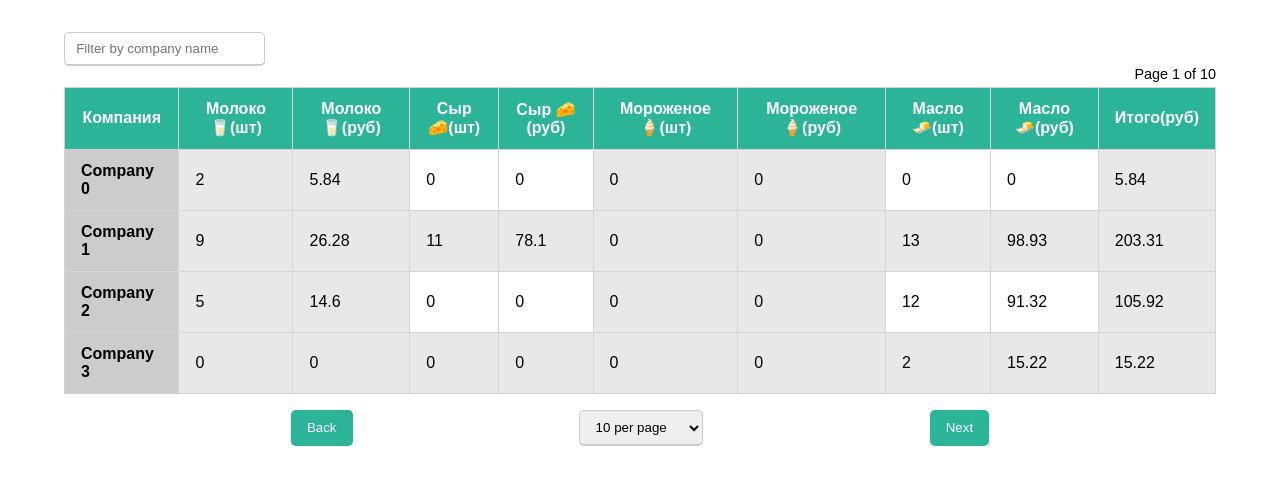
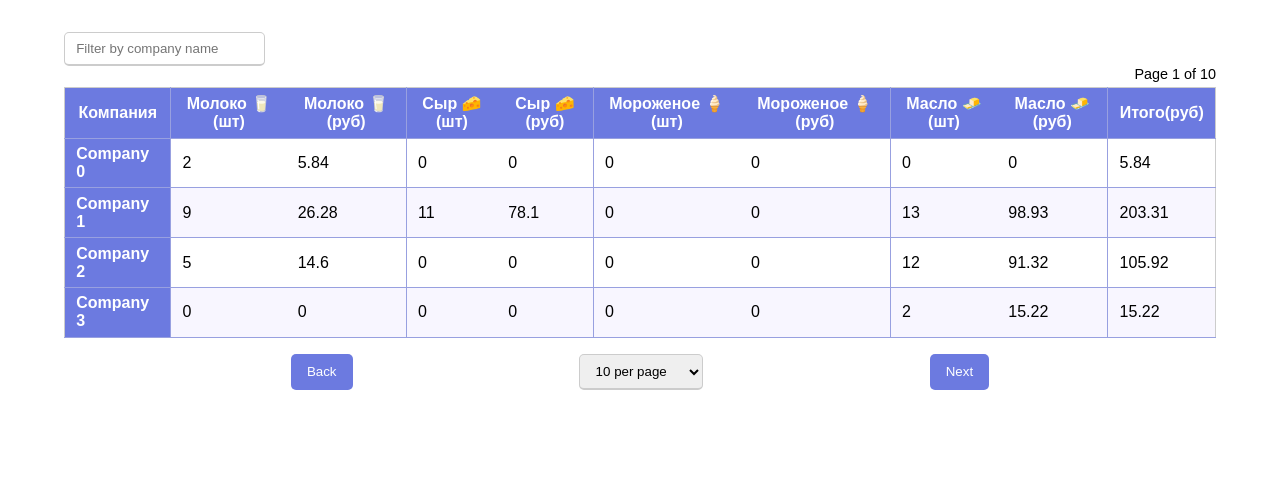
Before and after one commit to Aliph0th/data-analysis, a plain HTML site: page index.html in a window 1280 px wide. Drawn offline with Linux system fonts and the light colour scheme.

Commit message:
improved styles and rendering

```diff
--- a/src/components/table/Table.js
+++ b/src/components/table/Table.js
@@ -129,31 +129,29 @@ export class Table {
       }
 
       for (const record of this.records) {
-         const rowEl = this.#createElement({ type: 'tr' });
-         rowEl.appendChild(
+         const rowData = [record.company];
+         Object.keys(this.prices).forEach(product => {
+            rowData.push(...record.products[product]);
+         });
+         const rowElement = this.#buildTableRow([
+            ...rowData,
+            this.totalMoney[record.company]
+         ]);
+         tBodyElement.appendChild(rowElement);
+      }
+   }
+
+   #buildTableRow(rowData) {
+      const rowElement = this.#createElement({ type: 'tr' });
+      rowData.forEach(x => {
+         rowElement.appendChild(
             this.#createElement({
                type: 'td',
-               innerText: record.company
+               innerText: x
             })
          );
-         Object.keys(this.prices).forEach(product => {
-            rowEl.append(
-               ...record.products[product].map(x => {
-                  return this.#createElement({
-                     type: 'td',
-                     innerText: x
-                  });
-               })
-            );
-         });
-         rowEl.appendChild(
-            this.#createElement({
-               type: 'td',
-               innerText: this.totalMoney[record.company]
-            })
-         );
-         tBodyElement.appendChild(rowEl);
-      }
+      });
+      return rowElement;
    }
 
    #createElement({ type, classNames = [], innerText = '', children = [] }) {
--- a/styles.css
+++ b/styles.css
@@ -26,36 +26,40 @@ body {
    min-width: 400px;
    width: 100%;
    box-shadow: 0 0 20px rgba(0, 0, 0, 0.15);
+   border: 1px solid #ccc;
 }
 .table thead {
-   background-color: #2cb498;
-   color: #ffffff;
+   background-color: #6c7ae0;
+   color: #fff;
 }
 .table th,
 .table td {
-   padding: 0.75rem 1rem;
-   border: 1px solid #d4d4d4;
+   padding: 0.4rem 0.7rem 0.4rem;
+   border-bottom: 1px solid #98a0e0;
 }
 .table th:first-child {
    position: sticky;
    left: 0;
-   background-color: #2cb498;
+   background-color: #6c7ae0;
 }
 .table tr:nth-of-type(even) {
-   background-color: #e8e8e8;
+   background-color: #f8f6ff;
+}
+.table tbody tr:hover td {
+   background-color: #d9d2f1;
 }
 .table td:first-child {
    position: sticky;
    left: 0;
-   background: #ccc;
+   background: #6c7ae0 !important;
+   color: #fff;
    font-weight: bold;
 }
-.table td:nth-child(4n + 2),
-.table td:nth-child(4n + 3) {
-   background-color: #e8e8e8;
+.table td:nth-child(2n + 1) {
+   border-right: 1px solid #98a0e0;
 }
-.table tbody tr:hover td {
-   background: #ccc;
+.table th:nth-child(2n + 1) {
+   border-right: 1px solid #98a0e0;
 }
 
 .control {
@@ -67,7 +71,7 @@ body {
    transition: border 0.2s;
 }
 .control:focus {
-   border-color: #2cb498;
+   border-color: #6c7ae0;
 }
 
 .page_title {
@@ -82,7 +86,7 @@ body {
 
 .btn {
    padding: 0.5rem 1rem;
-   background-color: #2cb498;
+   background-color: #6c7ae0;
    border: none;
    border-radius: 5px;
    color: #fff;
```
